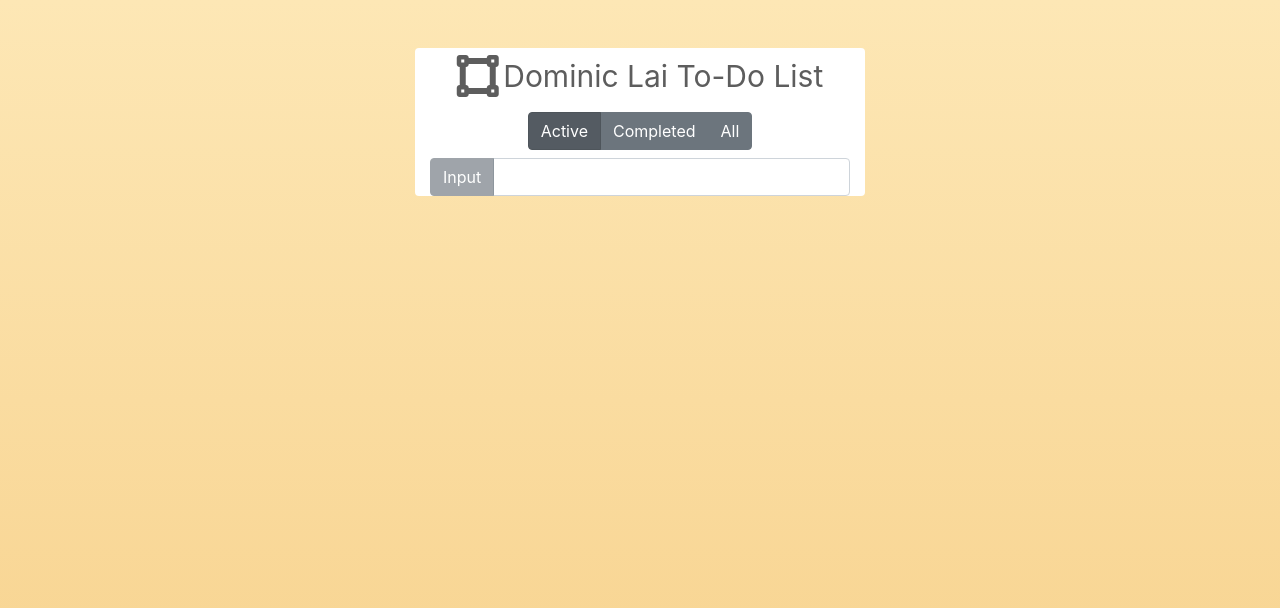
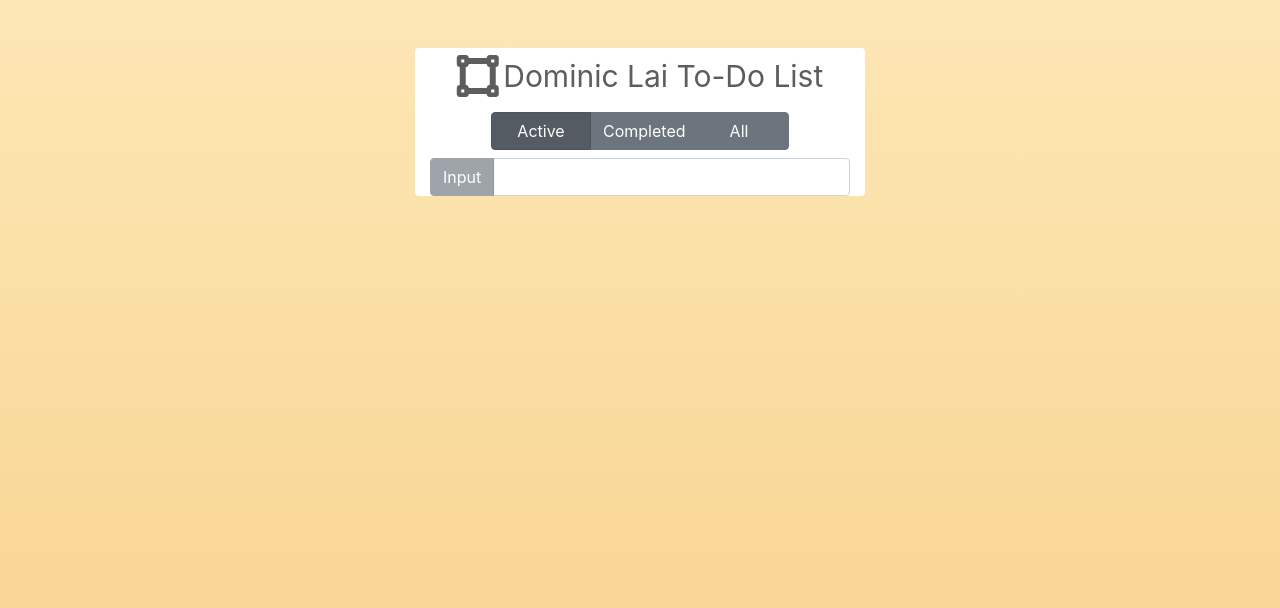
Before and after one commit to dominiclai1983/dominiclai-to-do-list, a plain HTML site: page index.html in a window 1280 px wide. Drawn offline with nearby package versions, Linux system fonts and the light colour scheme; no server answers.

Commit message:
fixed the width of button

```diff
--- a/style.css
+++ b/style.css
@@ -2,6 +2,10 @@ html, body {
   position: relative;
   height: auto;
   min-height: 100% !important;
+}
+
+.button-length{
+  width: 100px;
 }
 
 body{
```
